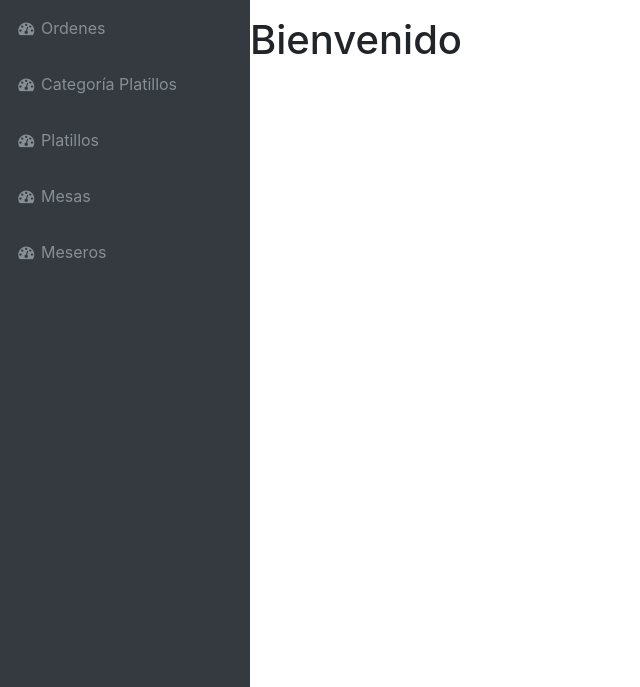
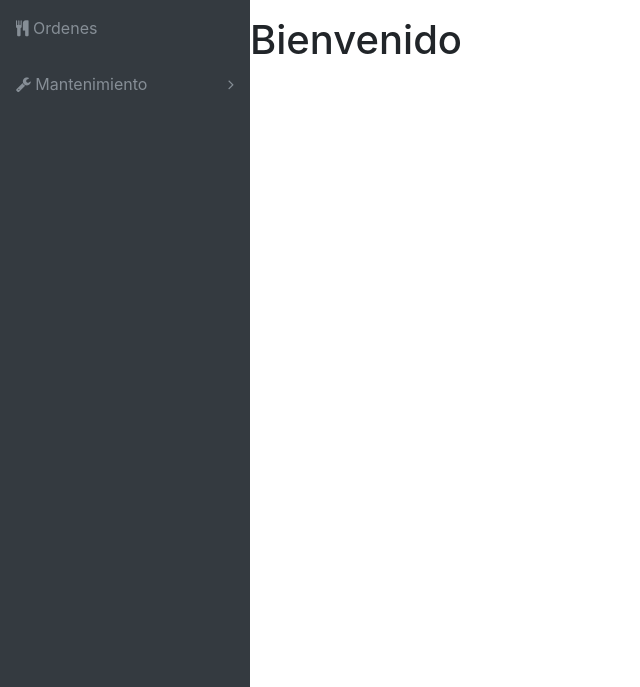
Before and after one commit to carlosmoran97/restaurant_application, a Django app: page /restaurant/categoria_platillos/ in a window 1280 px wide. Shown: the part 56-743 px from the top of the page, without its empty margins (0-640 px from the left). Run offline with Django 3.2, Linux system fonts and the light colour scheme; some libraries are stand-ins or nearby versions.

Commit message:
Agrupando los CRUD en una seccion `mantenimiento`

```diff
--- a/restaurant_project/templates/base/navigation.html
+++ b/restaurant_project/templates/base/navigation.html
@@ -8,11 +8,31 @@
     <ul class="navbar-nav navbar-sidenav" id="exampleAccordion">
       <li class="nav-item" data-toggle="tooltip" data-placement="right" title="Ordenes">
         <a class="nav-link" href="#">
-          <i class="fa fa-fw fa-dashboard"></i>
+          <i class="fa fa-cutlery"></i>
           <span class="nav-link-text">Ordenes</span>
         </a>
       </li>
-      <li class="nav-item" data-toggle="tooltip" data-placement="right" title="Categoría Platillos">
+      <li class="nav-item" data-toggle="tooltip" data-placement="right" title="Components">
+        <a class="nav-link nav-link-collapse collapsed" data-toggle="collapse" href="#collapseComponents" data-parent="#exampleAccordion">
+          <i class="fa fa-wrench"></i>
+          <span class="nav-link-text">Mantenimiento</span>
+        </a>
+        <ul class="sidenav-second-level collapse" id="collapseComponents">
+          <li>
+            <a href="#">Categoría de platillos</a>
+          </li>
+          <li>
+            <a href="#">Platillos</a>
+          </li>
+          <li>
+            <a href="#">Mesas</a>
+          </li>
+          <li>
+            <a href="#">Meseros</a>
+          </li>
+        </ul>
+      </li>
+      <!-- <li class="nav-item" data-toggle="tooltip" data-placement="right" title="Categoría Platillos">
         <a class="nav-link" href="#">
           <i class="fa fa-fw fa-dashboard"></i>
           <span class="nav-link-text">Categoría Platillos</span>
@@ -35,7 +55,7 @@
           <i class="fa fa-fw fa-dashboard"></i>
           <span class="nav-link-text">Meseros</span>
         </a>
-      </li>
+      </li> -->
     </ul>
     <ul class="navbar-nav sidenav-toggler">
       <li class="nav-item">
```
